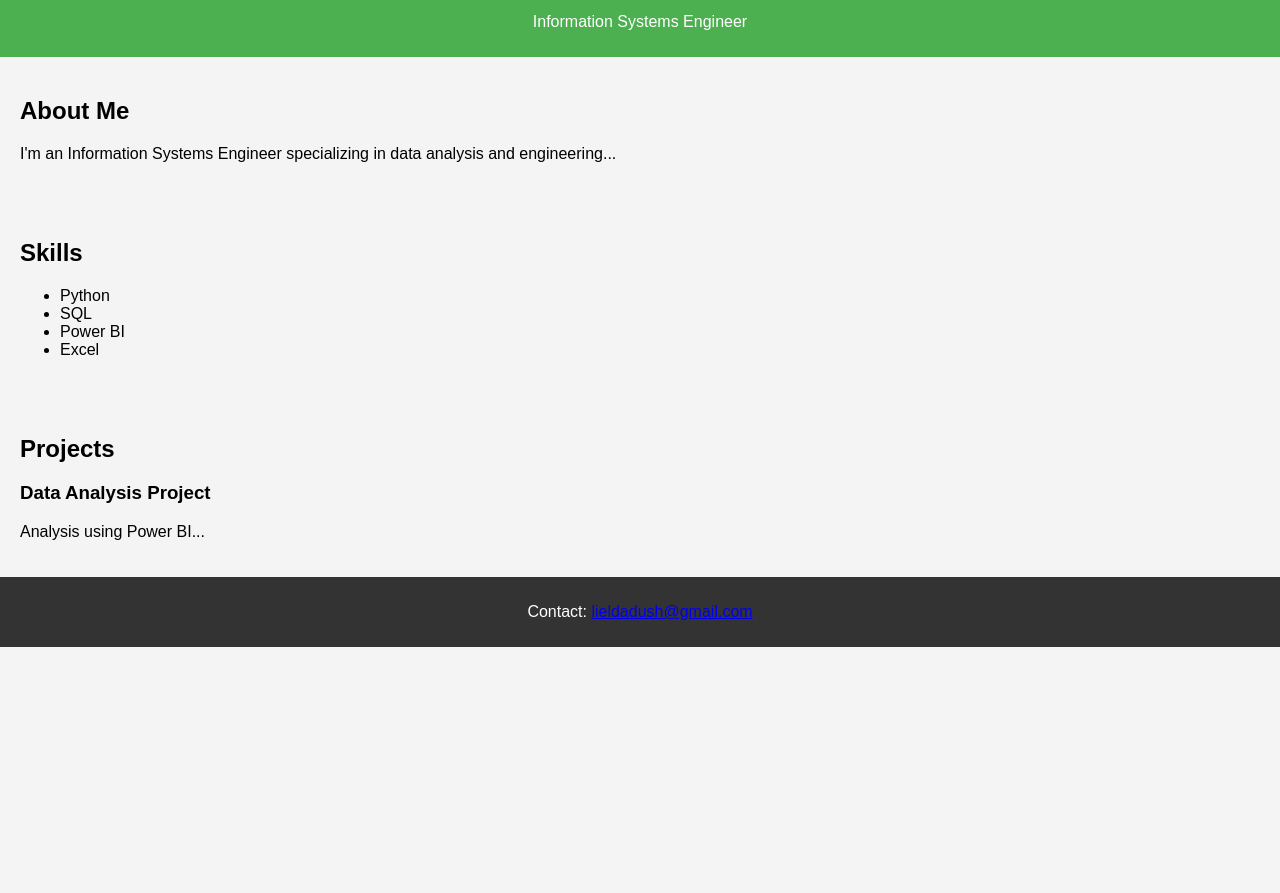
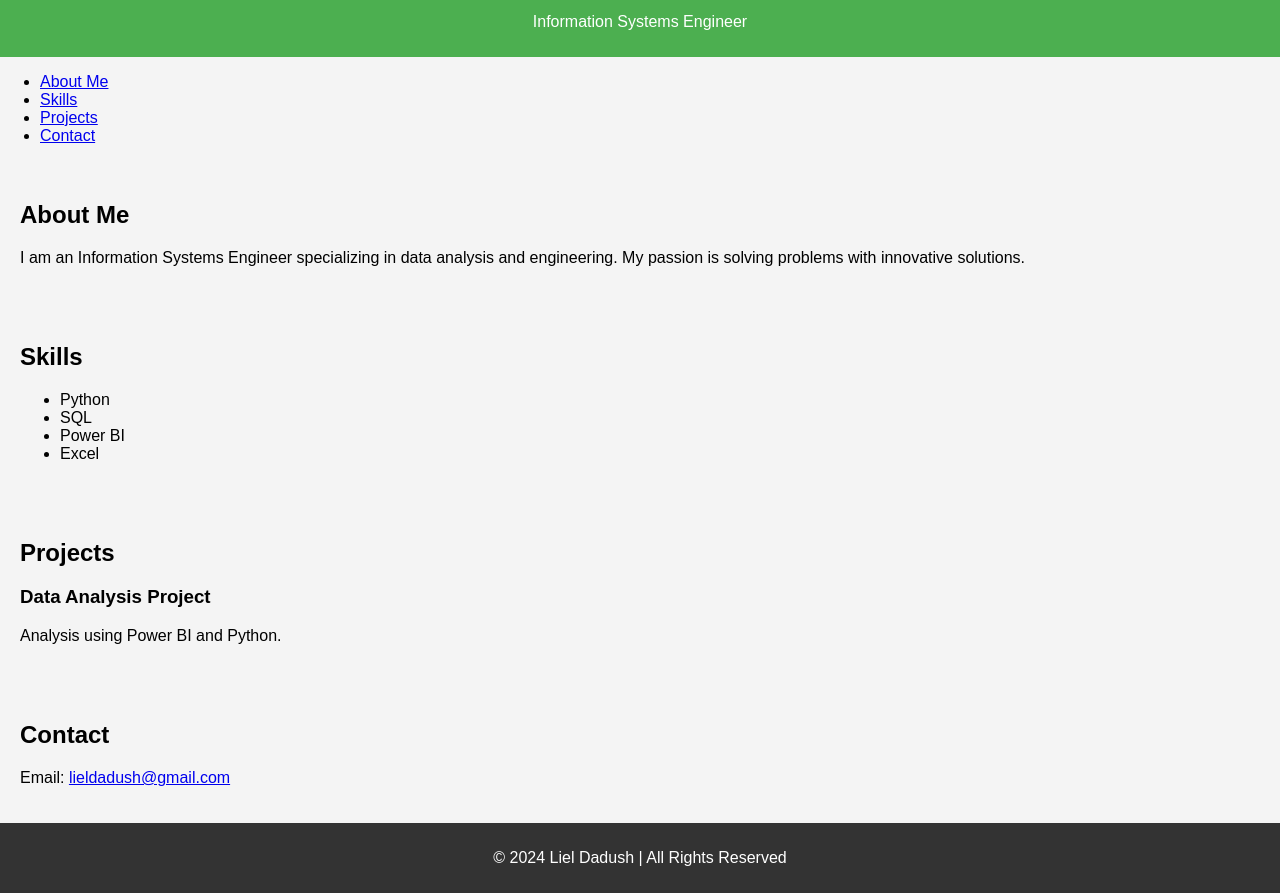
Before and after one commit to lield1096/lield1096.github.io, a plain HTML site: page index.html in a window 1280 px wide. Shown: the part 50-943 px from the top of the page. Before the commit the page ends 800 px from the top, so only its background shows below. Drawn offline with Linux system fonts and the light colour scheme.

Commit message:
Update index.html

```diff
--- a/index.html
+++ b/index.html
@@ -5,17 +5,28 @@
     <meta name="viewport" content="width=device-width, initial-scale=1.0">
     <title>Liel Dadush | Information Systems Engineer</title>
     <link rel="stylesheet" href="style.css">
+    <link href="https://fonts.googleapis.com/css2?family=Orbitron&display=swap" rel="stylesheet">
 </head>
 <body>
     <header>
-        <h1>Liel Dadush</h1>
-        <p>Information Systems Engineer</p>
+        <div class="container">
+            <h1>Liel Dadush</h1>
+            <p>Information Systems Engineer</p>
+        </div>
     </header>
-    <section id="about">
+    <nav>
+        <ul>
+            <li><a href="#about">About Me</a></li>
+            <li><a href="#skills">Skills</a></li>
+            <li><a href="#projects">Projects</a></li>
+            <li><a href="#contact">Contact</a></li>
+        </ul>
+    </nav>
+    <section id="about" class="section">
         <h2>About Me</h2>
-        <p>I'm an Information Systems Engineer specializing in data analysis and engineering...</p>
+        <p>I am an Information Systems Engineer specializing in data analysis and engineering. My passion is solving problems with innovative solutions.</p>
     </section>
-    <section id="skills">
+    <section id="skills" class="section">
         <h2>Skills</h2>
         <ul>
             <li>Python</li>
@@ -24,15 +35,19 @@
             <li>Excel</li>
         </ul>
     </section>
-    <section id="projects">
+    <section id="projects" class="section">
         <h2>Projects</h2>
         <div class="project">
             <h3>Data Analysis Project</h3>
-            <p>Analysis using Power BI...</p>
+            <p>Analysis using Power BI and Python.</p>
         </div>
     </section>
+    <section id="contact" class="section">
+        <h2>Contact</h2>
+        <p>Email: <a href="mailto:lieldadush@gmail.com">lieldadush@gmail.com</a></p>
+    </section>
     <footer>
-        <p>Contact: <a href="mailto:lieldadush@gmail.com">lieldadush@gmail.com</a></p>
+        <p>&copy; 2024 Liel Dadush | All Rights Reserved</p>
     </footer>
 </body>
 </html>
```
